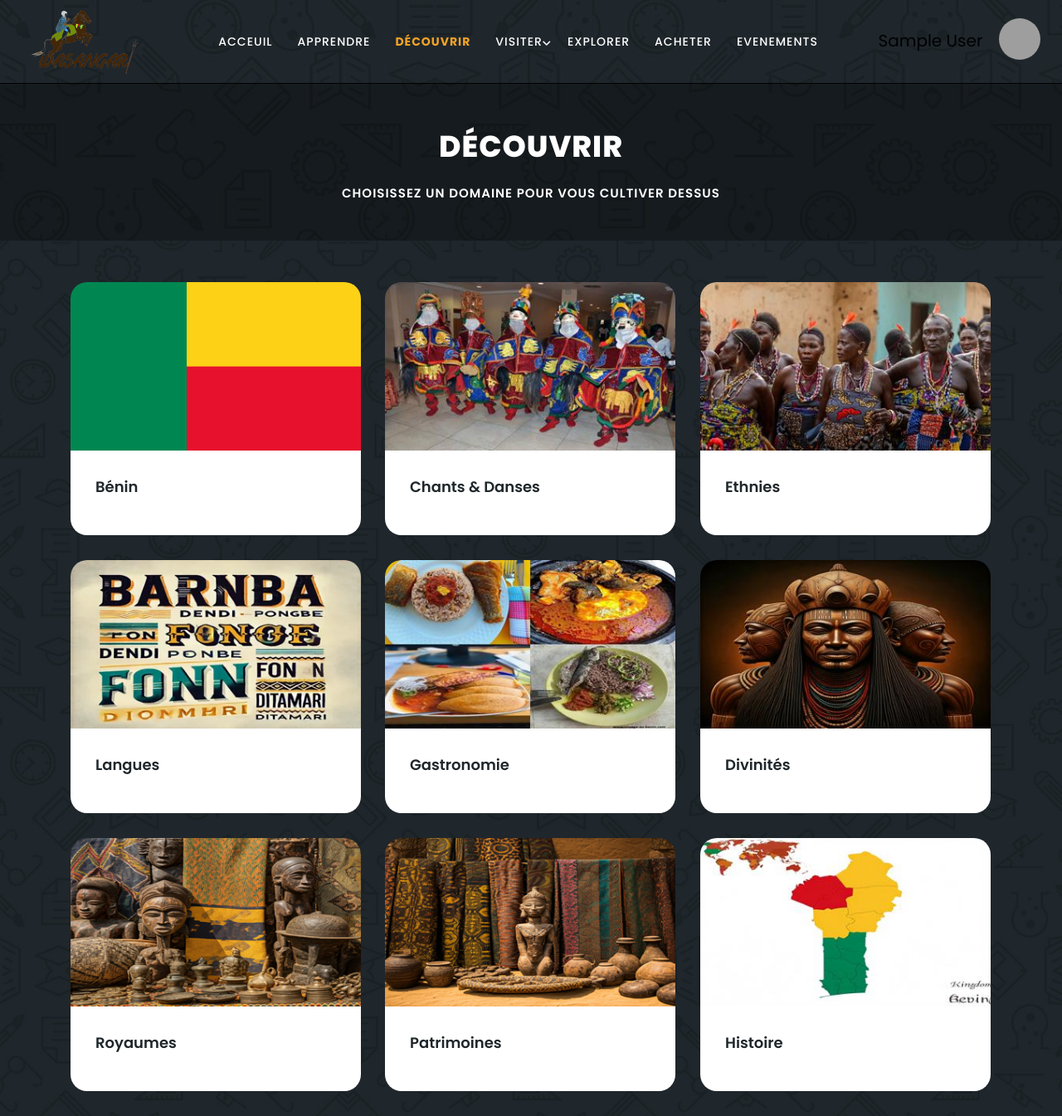
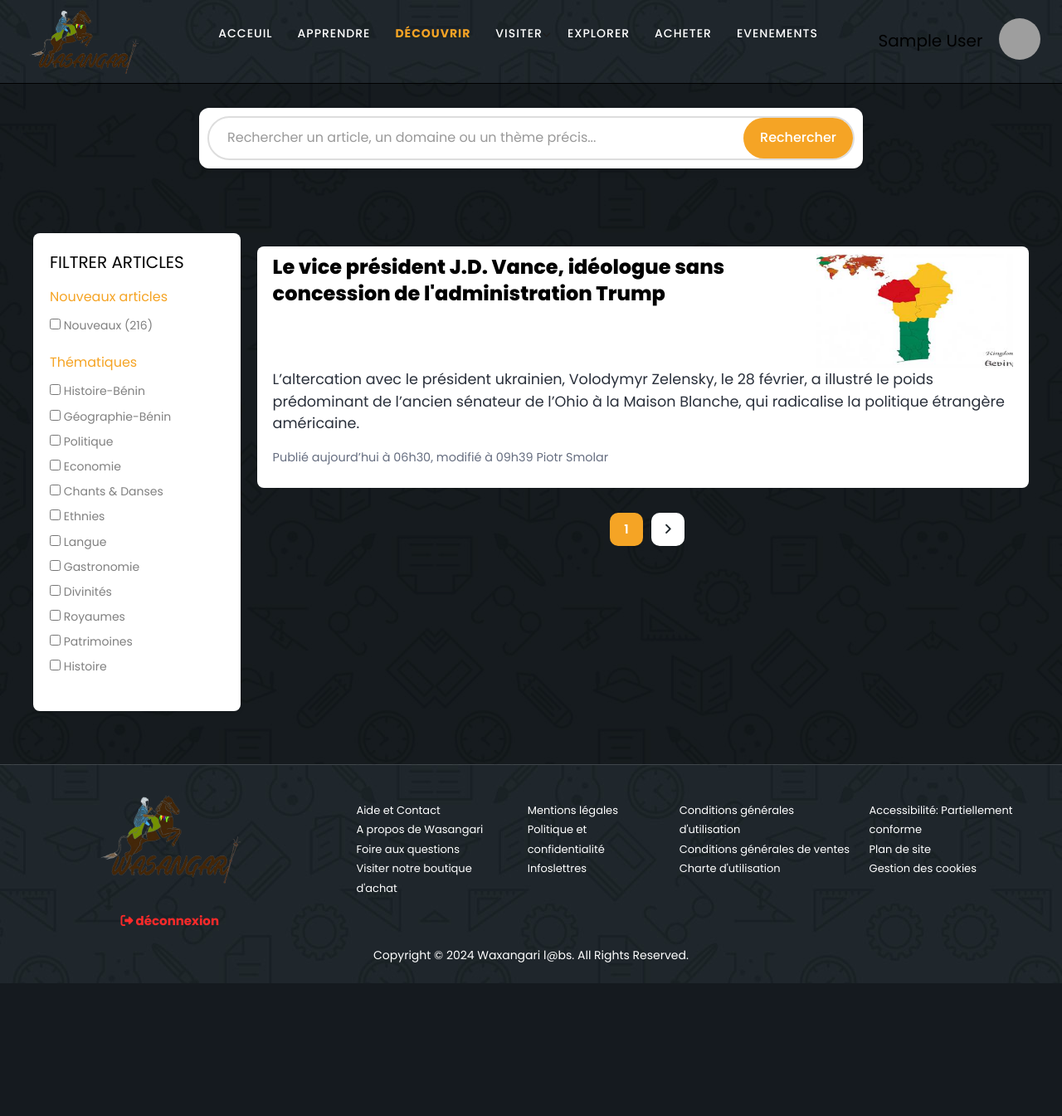
Before and after one commit to shadowghost94/Wasangari_2_0, a Django app: page /decouvrir/ in a window 1280 px wide. Shown: the top 1345 px of the page at 83% size. After the commit the page ends 1185 px from the top, so only its background shows below. Run offline with Django 4.2, Linux system fonts and the light colour scheme; the visitor is signed in with stand-in values (Sample User, id 1); some libraries are stand-ins or nearby versions; grey boxes are pictures that could not be loaded.

Commit message:
04-03-2025 2nd

```diff
--- a/frontend/static/assets/css/templatemo-edu-meeting.css
+++ b/frontend/static/assets/css/templatemo-edu-meeting.css
@@ -1291,6 +1291,7 @@ section.our-facts h2 {
     font-weight: 700;
     letter-spacing: 0.5px;
     margin-bottom: 50px;
+    text-align: center;
 }
 
 .count-area-content {
@@ -1520,6 +1521,7 @@ section.heading-page {
     padding-top: 130px;
     padding-bottom: 40px;
     text-align: center;
+    background-color: transparent;
 }
 
 section.heading-page h6 {
@@ -1969,6 +1971,20 @@ responsive
     aside.sidebar-card {
         display: none;
     }
+
+    main.main-content div.courses {
+        display: flex;
+        flex-direction: column;
+        align-items: center;
+    }
+
+    section#top .search-bar input {
+        font-size: 10px;
+    }
+
+    section#top .search-bar button {
+        font-size: 10px;
+    }
 }
 /* Propiétés css pour les sections d'inscription et de connexion */
 @import url("https://fonts.googleapis.com/css2?family=Poppins:wght@400;600&display=swap");
@@ -2205,14 +2221,14 @@ ul.footer-div2 li {
 /* PRORPIETES CSS DE DETAIL APPRENDRE */
 
 /* bouton search de recherche */
-section#top .search-container {
+section.heading-page .search-container {
     max-width: 800px;
     background: #fff;
     border-radius: 12px;
     box-shadow: 0px 4px 10px rgba(0, 0, 0, 0.1);
 }
 
-section#top .search-bar {
+section.heading-page .search-bar {
     display: flex;
     align-items: center;
     border: 2px solid #ddd;
@@ -2226,7 +2242,7 @@ section#top .search-bar:focus-within {
     box-shadow: 0px 0px 8px rgba(0, 115, 230, 0.4);
 }
 
-section#top .search-bar input {
+section.heading-page .search-bar input {
     border: none;
     outline: none;
     flex: 1;
@@ -2238,7 +2254,7 @@ section#top .search-bar input::placeholder {
     color: #999;
 }
 
-section#top .search-bar button {
+section.heading-page .search-bar button {
     background: #f5a425;
     color: #fff;
     border: none;
@@ -2413,7 +2429,7 @@ section#top .search-bar button:hover {
     width: 40%;
 }
 
-/* article */
+/* article - Article Card*/
 
 .modal {
     display: none;
@@ -2451,6 +2467,69 @@ section#top .search-bar button:hover {
     cursor: pointer;
 }
 
+div.container-card main.main-content div.courses div.article-card {
+    background-color: #fff;
+    width: 100%;
+    /* height: 150px; */
+    padding: 1% 2% 1% 2%;
+    border-radius: 8px;
+}
+
+div.container-card
+    main.main-content
+    div.courses
+    div.article-card
+    div.article-main-content {
+    display: flex;
+}
+
+div.container-card
+    main.main-content
+    div.courses
+    div.article-card
+    div.article-main-content
+    div
+    h3 {
+    font-size: 1.5rem;
+    font-weight: 800;
+    line-height: 1.33;
+}
+
+div.container-card
+    main.main-content
+    div.courses
+    div.article-card
+    div.article-main-content
+    div
+    img {
+    width: 100%;
+    height: 100%;
+}
+
+div.container-card
+    main.main-content
+    div.courses
+    div.article-card
+    div.article-second-content
+    p {
+    color: #2a303b;
+    font-size: 1.1rem;
+    font-weight: 400;
+    line-height: 1.5;
+}
+
+div.container-card
+    main.main-content
+    div.courses
+    div.article-card
+    div.article-third-content
+    p {
+    color: #666e80;
+    font-size: 0.9rem;
+    font-weight: 400;
+    line-height: 1.6;
+    margin-top: 0.8rem;
+}
 /* Propriétés de la page apprendre detail */
 #container-apprendre-detail {
     margin-top: 7%;
--- a/frontend/templates/base.html
+++ b/frontend/templates/base.html
@@ -155,12 +155,14 @@
                                 />
                             </a>
                         </div>
+                        {% if user.is_authenticated%}
                         <div class="body-footer__menu">
                             <a href="{%url 'deconnexion'%}"
                                 ><i class="fa-solid fa-right-from-bracket"></i>
                                 déconnexion</a
                             >
                         </div>
+                        {%endif%}
                     </div>
                 </div>
                 <div class="body-mentions">
--- /dev/null
+++ b/frontend/templates/decouvrir0.html
@@ -0,0 +1,312 @@
+{%extends "base.html"%}{%load static%}{% block corpsDeLaPage %}
+<section class="heading-page header-text" id="top">
+    <div class="container">
+        <div class="row">
+            <div class="search-container">
+                <form action="" method="get" class="search-bar">
+                    <input
+                        type="text"
+                        name="q"
+                        id="search-input-barre"
+                        placeholder="Rechercher un article, un domaine ou un thème précis..."
+                    />
+                    <button
+                        type="submit"
+                        disabled="true"
+                        class="search-rechercher"
+                    >
+                        Rechercher
+                    </button>
+                </form>
+            </div>
+        </div>
+    </div>
+</section>
+<div class="container-card">
+    <!-- Sidebar -->
+    <aside class="sidebar-card">
+        <h2>FILTRER ARTICLES</h2>
+        <div class="filter-section">
+            <h3>Nouveaux articles</h3>
+            <label><input type="checkbox" /> Nouveaux (216)</label>
+        </div>
+        <div class="filter-section">
+            <h3>Thématiques</h3>
+            <label
+                ><input
+                    type="checkbox"
+                    class="filter-checkbox"
+                    value="histoire-benin"
+                />
+                Histoire-Bénin
+            </label>
+            <label
+                ><input
+                    type="checkbox"
+                    class="filter-checkbox"
+                    value="geographie-benin"
+                />
+                Géographie-Bénin
+            </label>
+            <label
+                ><input
+                    type="checkbox"
+                    class="filter-checkbox"
+                    value="politique"
+                />
+                Politique
+            </label>
+            <label
+                ><input
+                    type="checkbox"
+                    class="filter-checkbox"
+                    value="economie"
+                />
+                Economie
+            </label>
+            <label
+                ><input
+                    type="checkbox"
+                    class="filter-checkbox"
+                    value="chants-danses"
+                />
+                Chants & Danses
+            </label>
+            <label
+                ><input
+                    type="checkbox"
+                    class="filter-checkbox"
+                    value="ethnies"
+                />
+                Ethnies
+            </label>
+            <label
+                ><input
+                    type="checkbox"
+                    class="filter-checkbox"
+                    value="langue"
+                />
+                Langue
+            </label>
+            <label
+                ><input
+                    type="checkbox"
+                    class="filter-checkbox"
+                    value="gastronomie"
+                />
+                Gastronomie
+            </label>
+            <label
+                ><input
+                    type="checkbox"
+                    class="filter-checkbox"
+                    value="divinites"
+                />
+                Divinités
+            </label>
+            <label
+                ><input
+                    type="checkbox"
+                    class="filter-checkbox"
+                    value="royaumes"
+                />
+                Royaumes
+            </label>
+            <label
+                ><input
+                    type="checkbox"
+                    class="filter-checkbox"
+                    value="patrimoines"
+                />
+                Patrimoines
+            </label>
+            <label
+                ><input
+                    type="checkbox"
+                    class="filter-checkbox"
+                    value="histoire"
+                />
+                Histoire
+            </label>
+        </div>
+    </aside>
+
+    <!-- Main Content -->
+    <main class="main-content">
+        <div class="courses" id="courses">
+            <!-- Cards -->
+
+            <a href="">
+                <div class="article-card" id="article-card">
+                    <div class="article-main-content">
+                        <div>
+                            <h3>
+                                Le vice président J.D. Vance, idéologue sans
+                                concession de l'administration Trump
+                            </h3>
+                        </div>
+                        <div>
+                            <img
+                                src="{% static 'assets/images/resized_benin.jpeg' %}"
+                                alt="random image"
+                            />
+                        </div>
+                    </div>
+                    <div class="article-second-content">
+                        <p>
+                            L’altercation avec le président ukrainien, Volodymyr
+                            Zelensky, le 28 février, a illustré le poids
+                            prédominant de l’ancien sénateur de l’Ohio à la
+                            Maison Blanche, qui radicalise la politique
+                            étrangère américaine.
+                        </p>
+                    </div>
+                    <div class="article-third-content">
+                        <p>
+                            Publié aujourd’hui à 06h30, modifié à 09h39 Piotr
+                            Smolar
+                        </p>
+                    </div>
+                </div>
+            </a>
+        </div>
+        <div class="pagination">
+            <ul>
+                <li>
+                    <a href="#"><i class="fa fa-angle-right"></i></a>
+                </li>
+            </ul>
+        </div>
+    </main>
+</div>
+<!-- Scripts -->
+<!-- Bootstrap core JavaScript -->
+<script src="{% static 'jquery/jquery.min.js'%}"></script>
+<script
+    src="https://cdn.jsdelivr.net/npm/bootstrap@5.1.3/dist/js/bootstrap.bundle.min.js"
+    integrity="sha384-ka7Sk0Gln4gmtz2MlQnikT1wXgYsOg+OMhuP+IlRH9sENBO0LRn5q+8nbTov4+1p"
+    crossorigin="anonymous"
+></script>
+
+<!-- <script src="{%static 'assets/js/isotope.min.js'%}"></script> -->
+<script src="{%static 'assets/js/owl-carousel.js'%}"></script>
+<script src="{% static 'assets/js/lightbox.js'%}"></script>
+<script src="{% static 'assets/js/tabs.js' %}"></script>
+<!-- <script src="{% static 'assets/js/isotope.js'%}"></script> -->
+<script src="{% static 'assets/js/slick-slider.js'%}"></script>
+<!-- <script src="{% static 'assets/js/custom.js' %}"></script> -->
+<!-- Script pour la pagination -->
+<script>
+    /* Script javascript pour la pagination*/
+    document.addEventListener("DOMContentLoaded", () => {
+        const itemsPerPage = 9;
+        const itemsContainer = document.getElementById("courses");
+        const pagination = document.querySelector(".pagination ul");
+        const items = Array.from(itemsContainer.children); // Convert child nodes to an array
+        const totalPages = Math.ceil(items.length / itemsPerPage);
+
+        // Fonction permettant d'afficher les éléments de la page donnée
+        const displayPage = (page) => {
+            // Hide all items first
+            items.forEach((item, index) => {
+                item.style.display = "none";
+            });
+
+            // Display items for the current page
+            const start = (page - 1) * itemsPerPage;
+            const end = page * itemsPerPage;
+            items.slice(start, end).forEach((item) => {
+                item.style.display = "block";
+            });
+
+            // Update active class in pagination
+            Array.from(pagination.children).forEach((li, index) => {
+                li.classList.toggle("active", index + 1 === page);
+            });
+        };
+
+        // Create pagination dynamically
+        const createPagination = () => {
+            for (let i = 1; i <= totalPages; i++) {
+                const li = document.createElement("li");
+                li.innerHTML = `<a href="#">${i}</a>`;
+                li.addEventListener("click", (e) => {
+                    e.preventDefault();
+                    displayPage(i);
+                });
+                pagination.insertBefore(li, pagination.lastElementChild);
+            }
+
+            // Set initial active state
+            pagination.firstElementChild.classList.add("active");
+        };
+
+        // Next page functionality
+        const nextButton = pagination.querySelector("li:last-child");
+        nextButton.addEventListener("click", (e) => {
+            e.preventDefault();
+            const activeIndex = Array.from(pagination.children).findIndex(
+                (li) => li.classList.contains("active")
+            );
+            if (activeIndex < totalPages - 1) {
+                displayPage(activeIndex + 2);
+            }
+        });
+
+        // Initialize
+        createPagination();
+        displayPage(1);
+    });
+</script>
+<script>
+    document
+        .getElementById("search-input-barre")
+        .addEventListener("change", function (event) {
+            const query = event.target.value.toLowerCase(); // Récupérer la valeur saisie en minuscules
+            const items = document.querySelectorAll("#courses .course-card"); // Sélectionner tous les éléments à filtrer
+
+            items.forEach((item) => {
+                const title = item
+                    .querySelector("h3")
+                    .textContent.toLowerCase(); // Récupérer le contenu de l'attribut title
+                if (title.includes(query)) {
+                    item.style.display = "block"; // Afficher l'élément s'il correspond
+                } else {
+                    item.style.display = "none"; // Masquer l'élément s'il ne correspond pas
+                }
+            });
+        });
+</script>
+<script>
+    document.querySelectorAll(".filter-checkbox").forEach((checkbox) => {
+        checkbox.addEventListener("change", () => {
+            // Récupérer toutes les checkbox cochées
+            const checkedValues = Array.from(
+                document.querySelectorAll(".filter-checkbox:checked")
+            ).map((cb) => cb.value);
+            console.log(checkedValues);
+            // Récupérer tous les éléments à filtrer
+            const courseCards = document.querySelectorAll(".course-card");
+
+            // Parcourir les éléments et les filtrer
+
+            courseCards.forEach((card) => {
+                const categories = card
+                    .getAttribute("data-category")
+                    .split(" ");
+                const disponibilite = card.getAttribute("data-disponibilite");
+                //console.log(categories);
+                if (
+                    checkedValues.length === 0 ||
+                    checkedValues.some((value) => categories.includes(value)) ||
+                    checkedValues.some((value) => disponibilite.includes(value))
+                ) {
+                    card.style.display = "block"; // Afficher
+                } else {
+                    card.style.display = "none"; // Masquer
+                }
+            });
+        });
+    });
+</script>
+{% endblock %}
--- a/frontend/views.py
+++ b/frontend/views.py
@@ -100,7 +100,7 @@ def lecon (request, coursid):
 
 @login_required
 def decouvrir(request):
-    return render(request, 'decouvrir.html')
+    return render(request, 'decouvrir0.html')
 
 def test(request):
     return render(request, 'testfontawesome.html')
```
